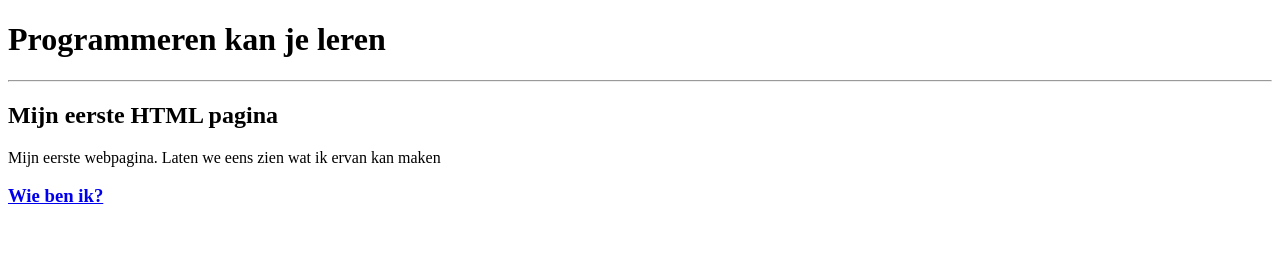
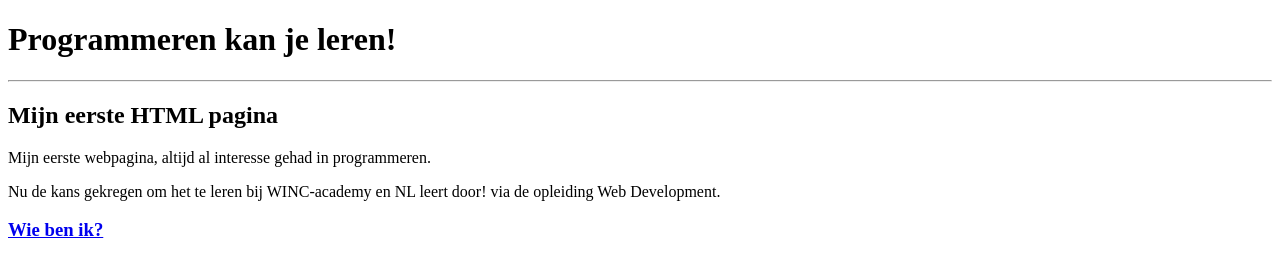
Before and after one commit to Rein0118/HTML_opdracht, a plain HTML site: page index.html in a window 1280 px wide. Drawn offline with Linux system fonts and the light colour scheme.

Commit message:
Add files via upload

```diff
--- a/index.html
+++ b/index.html
@@ -6,13 +6,25 @@
     </head>
     <body>
        <!-- hier zet je de code in de body tags-->
-       <h1>Programmeren kan je leren</h1>
+       <header>
+           <h1>
+               Programmeren kan je leren!
+           </h1>
+       </header>
 
        <hr>
 
-       <h2>Mijn eerste HTML pagina</h2>
-       <p>Mijn eerste webpagina. Laten we eens zien wat ik ervan kan maken</p>
+       <main>
 
-       <a href="about.html"><h3>Wie ben ik?</h2></a>
+        <h2>Mijn eerste HTML pagina</h2>
+        <p>Mijn eerste webpagina, altijd al interesse gehad in programmeren. </p>
+        <p>Nu de kans gekregen om het te leren bij WINC-academy en NL leert door! via de opleiding Web Development.</p>
+
+
+        <nav><a href="about.html"><h3>Wie ben ik?</h3></a> </nav>
+
+       </main>
+
+
     </body>
 </html>
```
